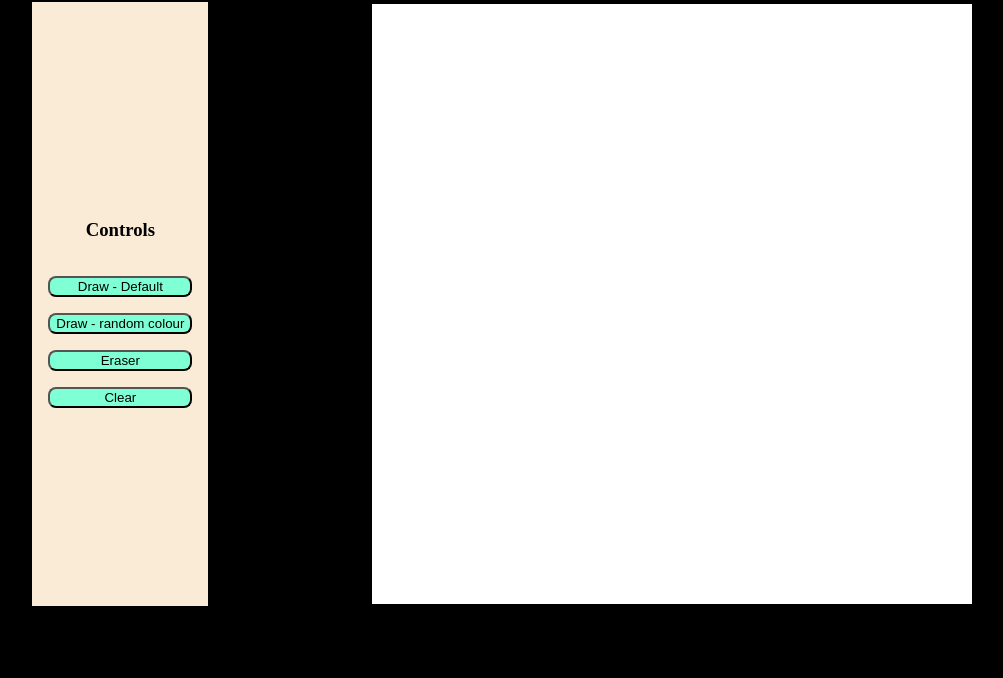
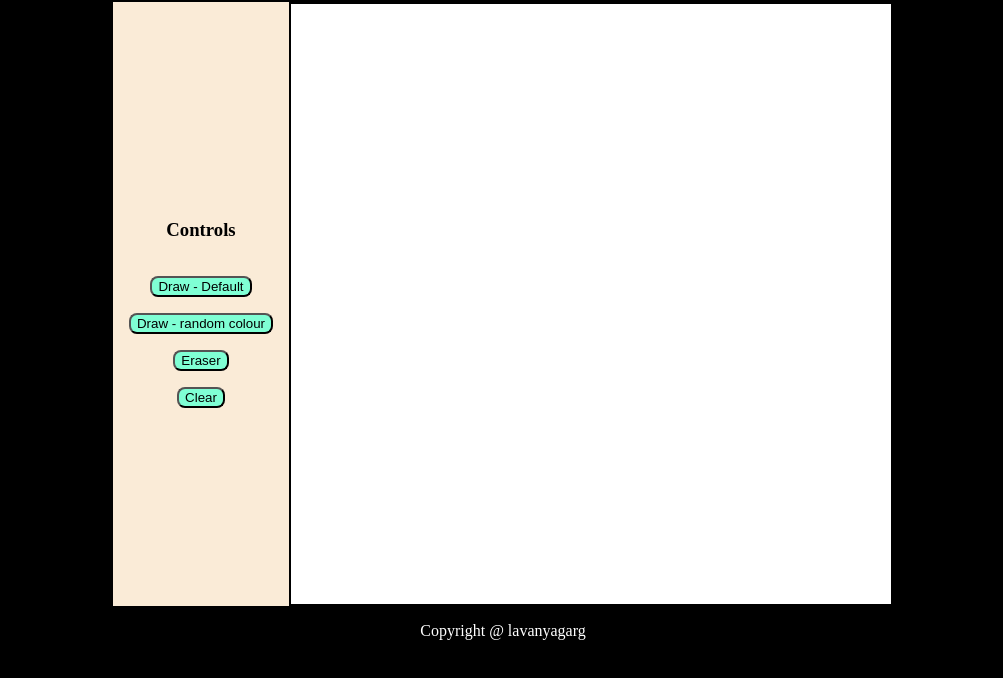
Before and after one commit to lavanyagarg112/etch-a-sketch, a plain HTML site: page index.html in a window 1280 px wide. Shown: the part 86-764 px from the top of the page, without its empty margins (137-1140 px from the left). Drawn offline with Linux system fonts and the light colour scheme.

Commit message:
slight design change

```diff
--- a/index.html
+++ b/index.html
@@ -31,6 +31,10 @@
         </div>
     </div>
 
+    <div class="footer">
+        <p>Copyright @ lavanyagarg</p>
+    </div>
+
     <script src="script.js" defer></script>
 
 </body>
--- a/styles.css
+++ b/styles.css
@@ -11,7 +11,7 @@ body {
 
 .main {
     display: flex;
-    justify-content: space-evenly;
+    justify-content: center;
 }
 
 .grids {
@@ -27,6 +27,8 @@ body {
     color: black;
     text-align: center;
     justify-content: center;
+    align-items: center;
+
 
 }
 
@@ -36,3 +38,7 @@ button {
     border-radius: 8px;
 
 }
+
+.footer {
+    text-align: center;
+}
```
